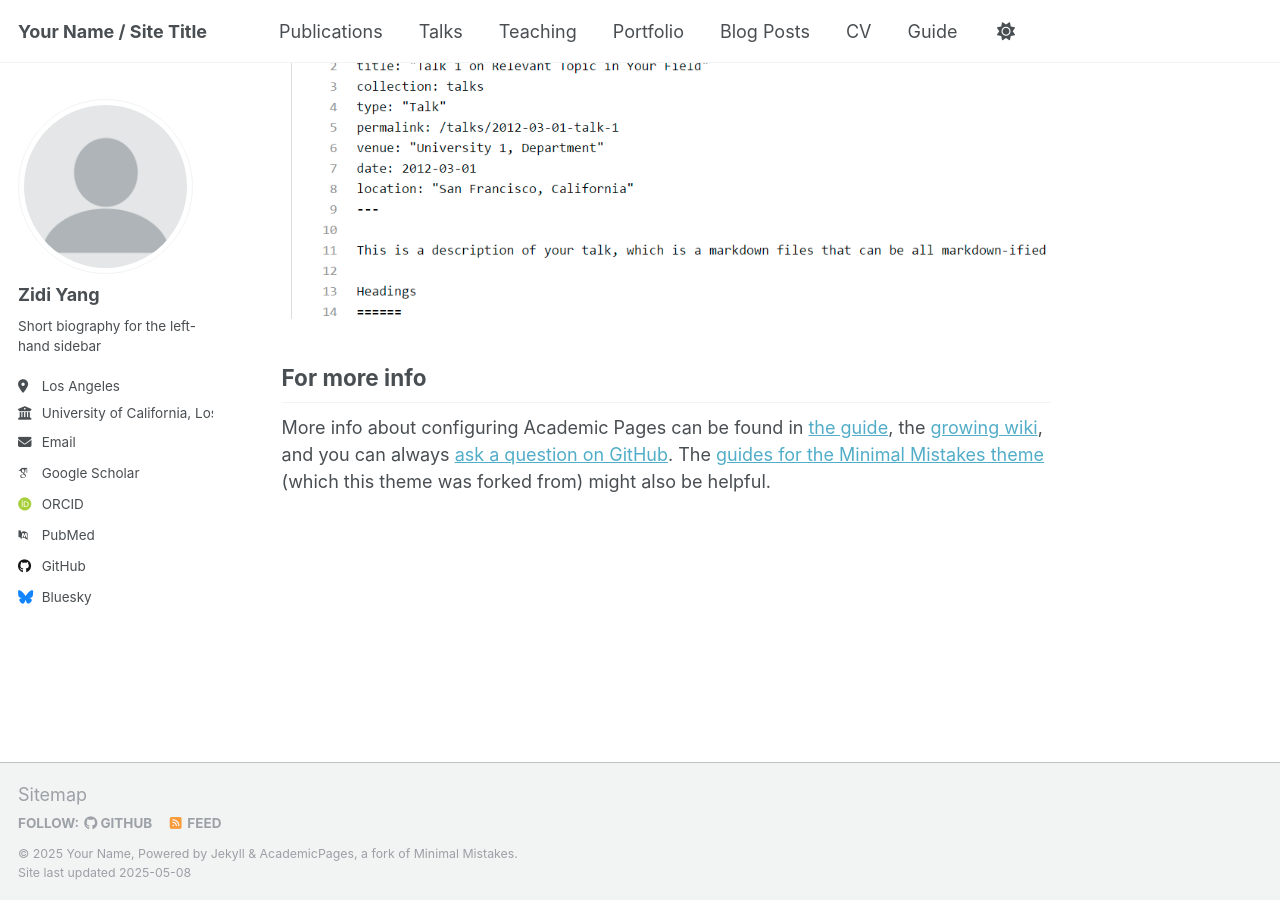
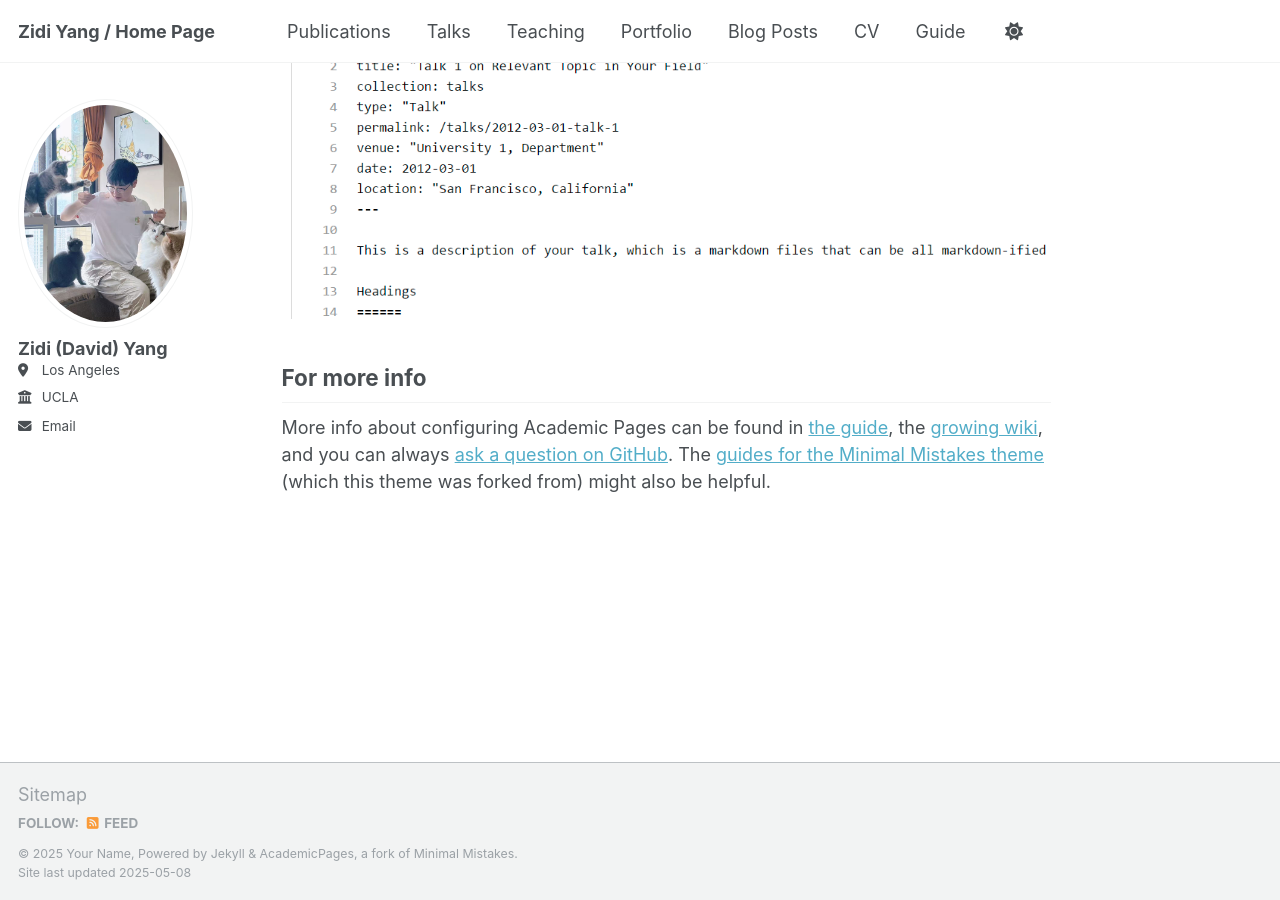
Before and after one commit to David-Yyy/David-Yyy.github.io, a Jekyll site: the page built from _pages/about.md, in a window 1280 px wide and 900 px high, scrolled down 2636 px. Built offline with Jekyll 4.4.1, drawn with Linux system fonts in a browser that asks for light colours; some web fonts are replaced.

Commit message:
Update _config.yml

```diff
--- a/_config.yml
+++ b/_config.yml
@@ -9,11 +9,11 @@
 # Basic Site Settings
 locale                   : "en-US"
 site_theme               : "default"
-title                    : "Your Name / Site Title"
+title                    : "Zidi Yang / Home Page"
 title_separator          : "-"
 name                     : &name "Your Name"
 description              : &description "personal description"
-url                      : https://academicpages.github.io # the base hostname & protocol for your site e.g. "https://[your GitHub username].github.io" or if you already have some other page hosted on Github then use "https://[your GitHub username].github.io/[Your Repo Name]"
+url                      : https://david-yyy.github.io # the base hostname & protocol for your site e.g. "https://[your GitHub username].github.io" or if you already have some other page hosted on Github then use "https://[your GitHub username].github.io/[Your Repo Name]"
 baseurl                  : "" # the subpath of your site, e.g. "/blog"
 repository               : "academicpages/academicpages.github.io"
 
@@ -22,23 +22,23 @@
 #               Additional customization can be done by editing /_includes/author-profile.html
 author:
   # Biographic information
-  avatar           : "profile.png"
-  name             : "Zidi Yang"
+  avatar           : "profile.jpg"
+  name             : "Zidi (David) Yang"
   pronouns         : # example: "she/her"
-  bio              : "Short biography for the left-hand sidebar"
+  bio              : #"Short biography for the left-hand sidebar"
   location         : "Los Angeles"
-  employer         : "University of California, Los Angeles"
+  employer         : "UCLA"
   uri              : # URL
   email            : "none@example.org"
 
   # Academic websites
   academia         : # URL
   arxiv            : # URL - Update with the correct link to your profile
-  googlescholar    : "https://scholar.google.com/citations?user=PS_CX0AAAAAJ"
+  googlescholar    : #"https://scholar.google.com/citations?user=PS_CX0AAAAAJ"
   impactstory      : # URL
-  orcid            : "http://orcid.org/yourorcidurl"
+  orcid            : #"http://orcid.org/yourorcidurl"
   semantic         : # URL
-  pubmed           : "https://www.ncbi.nlm.nih.gov/pubmed/?term=john+snow"
+  pubmed           : #"https://www.ncbi.nlm.nih.gov/pubmed/?term=john+snow"
   researchgate     : # URL
   scopus           : # URL
 
@@ -46,12 +46,12 @@
   bitbucket        : # Username - Update with your username on the site
   codepen          : # Username
   dribbble         : # Username
-  github           : "academicpages"
+  github           : #"academicpages"
   kaggle           : # Username
   stackoverflow    : # User number or user number and name (i.e., use "1" or "1/jeff-atwood")
 
   # Social media
-  bluesky          : "bsky.app" # Replace this with you Bluesky username
+  bluesky          : #"bsky.app" # Replace this with you Bluesky username
   facebook         : # Username
   flickr           : # Username
   foursquare       : # Username
```
